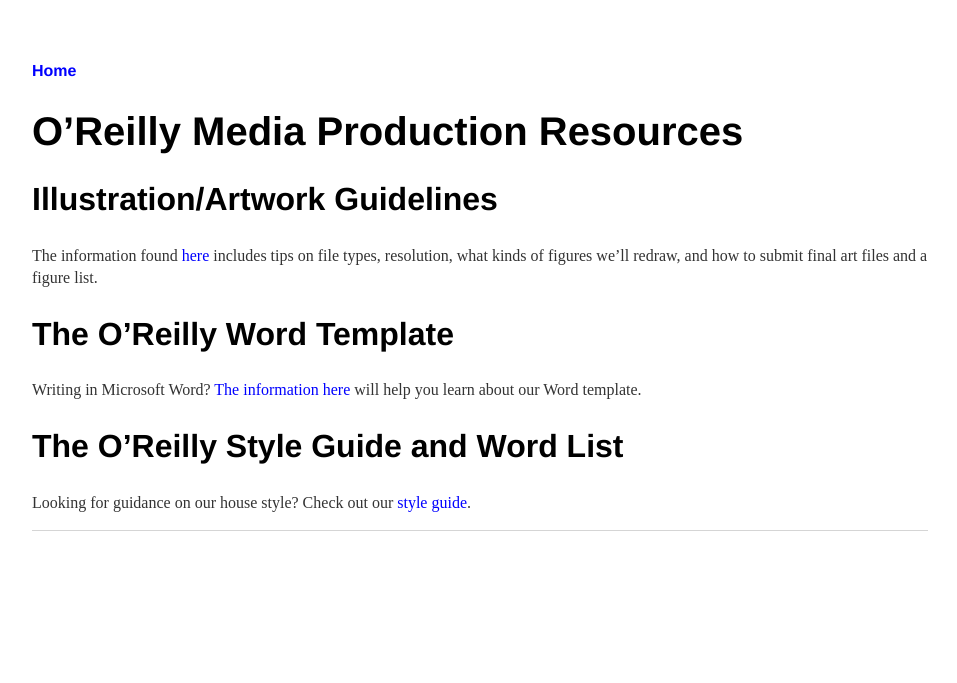
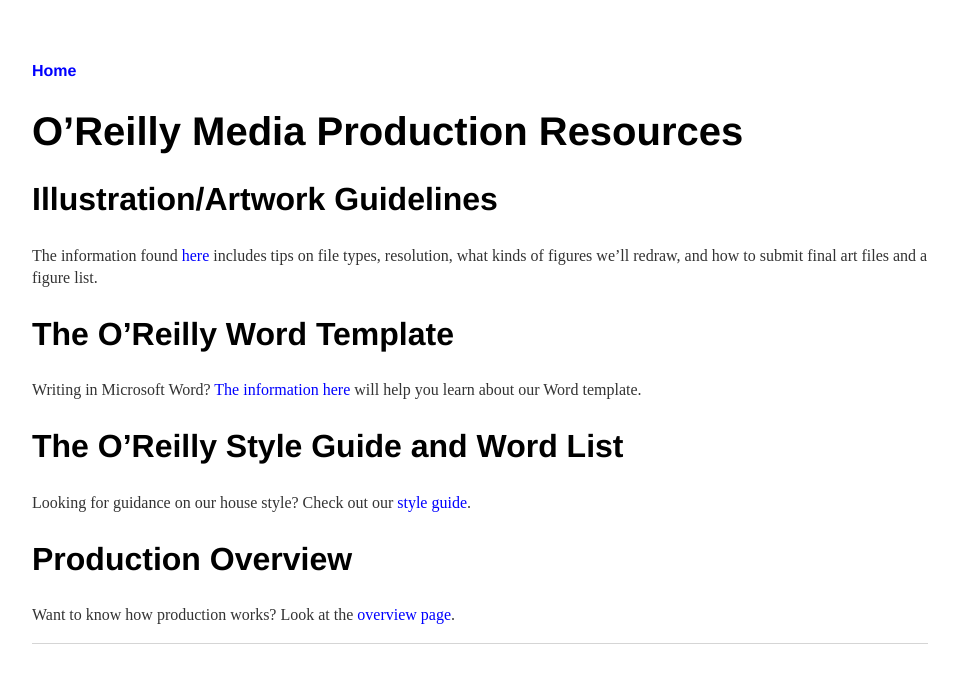
Before and after one commit to oreillymedia/production-resources, a Jekyll site: the page built from index.md, in a window 1280 px wide. Shown: the top 683 px of the page, without its empty margins (160-1117 px from the left). Built offline with Jekyll 4.4.1, drawn with Linux system fonts in a browser that asks for light colours.

Commit message:
added overview to the TOC

```diff
--- a/index.md
+++ b/index.md
@@ -15,3 +15,7 @@
 ## The O'Reilly Style Guide and Word List
 
 Looking for guidance on our house style? Check out our [style guide](http://oreillymedia.github.io/production-resources/styleguide/).
+
+## Production Overview
+
+Want to know how production works? Look at the [overview page](http://oreillymedia.github.io/production-resources/overview/).
```
